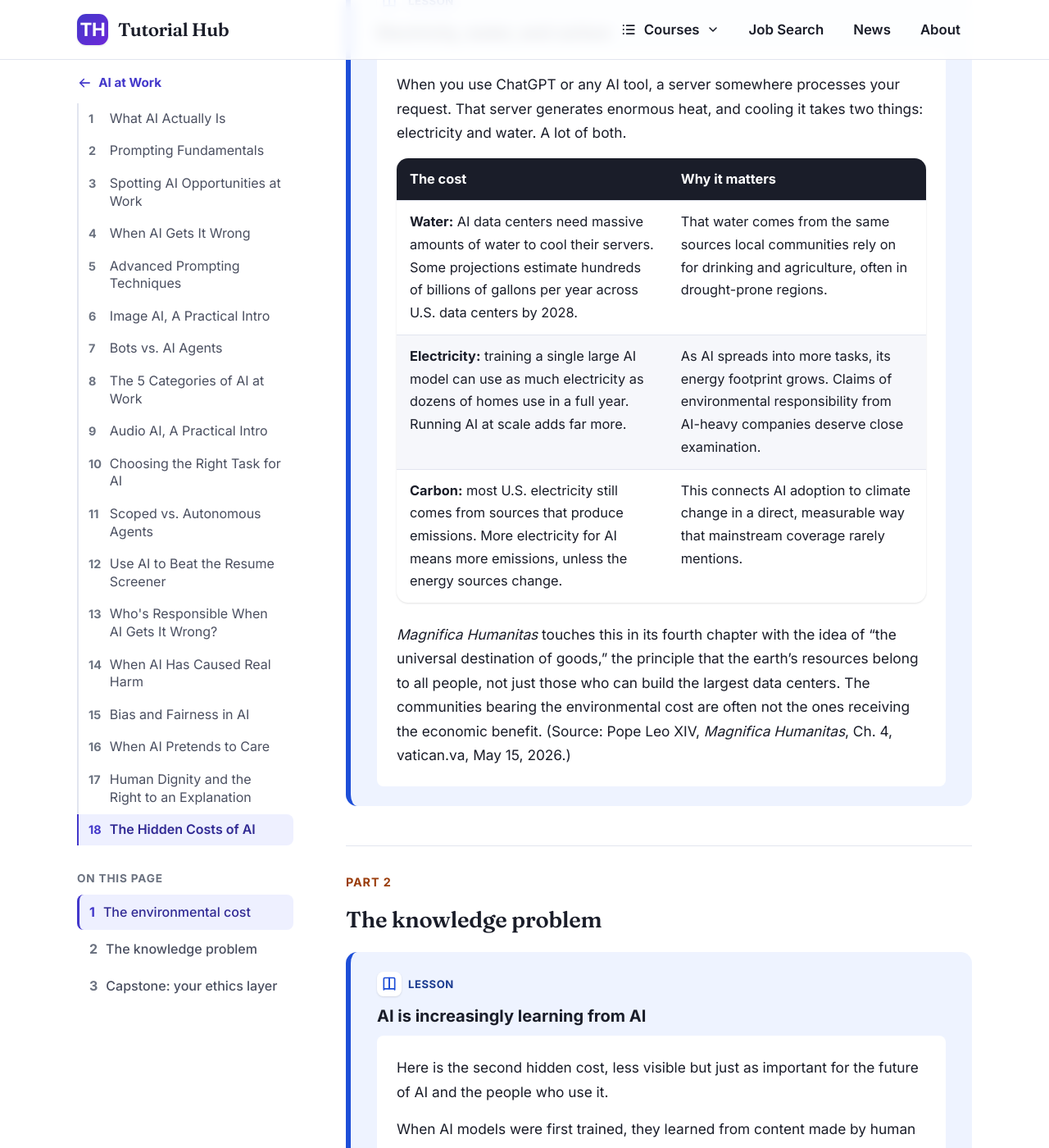
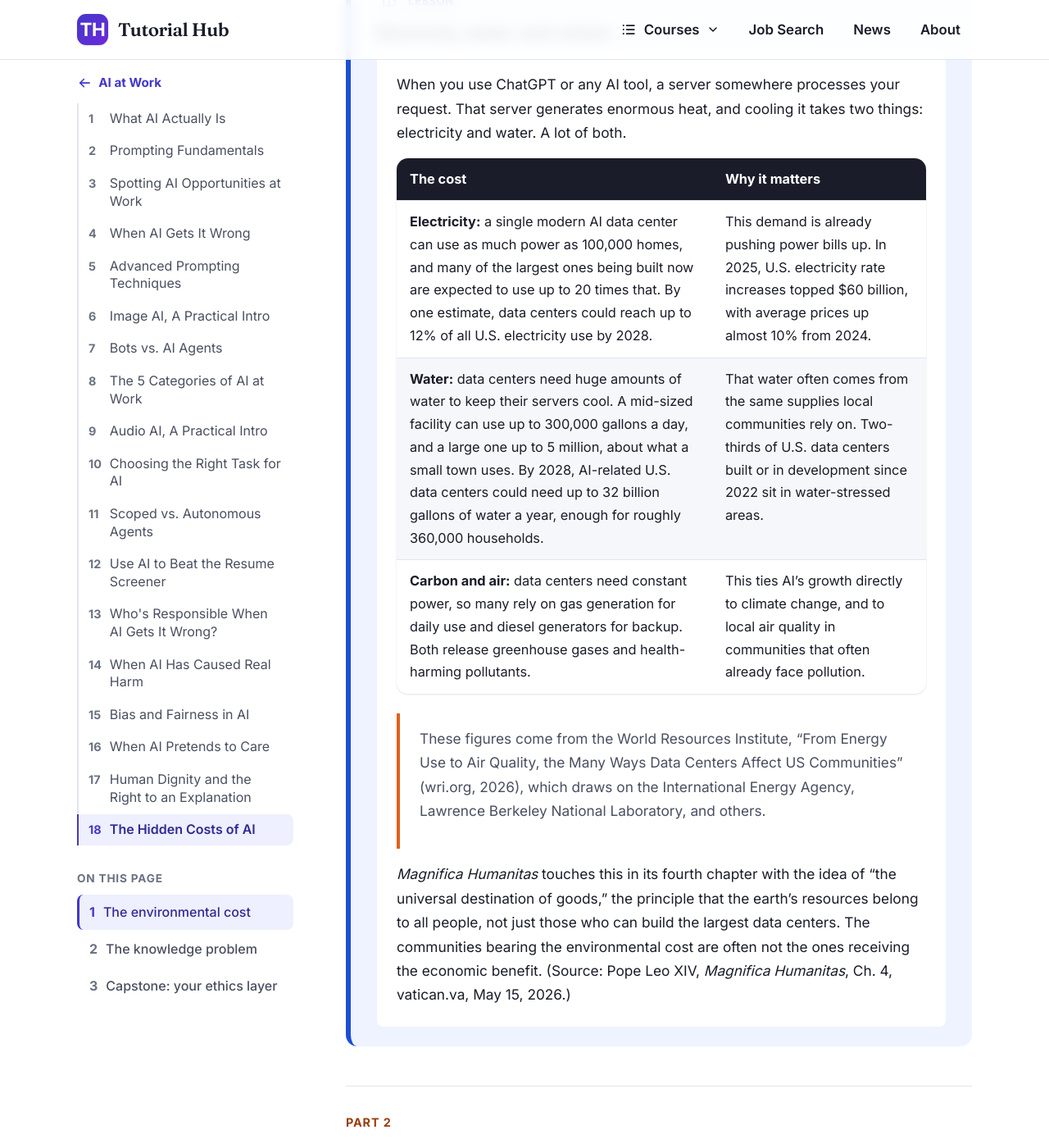
Before and after one commit to PC-Master-Race/CourseTech, a Jekyll site: the page built from _topics/hidden-costs-of-ai.md, in a window 1280 px wide and 1400 px high, scrolled down 1422 px. Shown: the whole window at 82% size. Built offline with Jekyll 4.4.1, drawn with Linux system fonts in a browser that asks for light colours; some of the changed text lies outside the part shown.

Commit message:
Source environmental figures to WRI in Hidden Costs lesson

```diff
--- a/_topics/hidden-costs-of-ai.md
+++ b/_topics/hidden-costs-of-ai.md
@@ -15,9 +15,11 @@ parts:
 
       | The cost | Why it matters |
       |---|---|
-      | **Water:** AI data centers need massive amounts of water to cool their servers. Some projections estimate hundreds of billions of gallons per year across U.S. data centers by 2028. | That water comes from the same sources local communities rely on for drinking and agriculture, often in drought-prone regions. |
-      | **Electricity:** training a single large AI model can use as much electricity as dozens of homes use in a full year. Running AI at scale adds far more. | As AI spreads into more tasks, its energy footprint grows. Claims of environmental responsibility from AI-heavy companies deserve close examination. |
-      | **Carbon:** most U.S. electricity still comes from sources that produce emissions. More electricity for AI means more emissions, unless the energy sources change. | This connects AI adoption to climate change in a direct, measurable way that mainstream coverage rarely mentions. |
+      | **Electricity:** a single modern AI data center can use as much power as 100,000 homes, and many of the largest ones being built now are expected to use up to 20 times that. By one estimate, data centers could reach up to 12% of all U.S. electricity use by 2028. | This demand is already pushing power bills up. In 2025, U.S. electricity rate increases topped $60 billion, with average prices up almost 10% from 2024. |
+      | **Water:** data centers need huge amounts of water to keep their servers cool. A mid-sized facility can use up to 300,000 gallons a day, and a large one up to 5 million, about what a small town uses. By 2028, AI-related U.S. data centers could need up to 32 billion gallons of water a year, enough for roughly 360,000 households. | That water often comes from the same supplies local communities rely on. Two-thirds of U.S. data centers built or in development since 2022 sit in water-stressed areas. |
+      | **Carbon and air:** data centers need constant power, so many rely on gas generation for daily use and diesel generators for backup. Both release greenhouse gases and health-harming pollutants. | This ties AI's growth directly to climate change, and to local air quality in communities that often already face pollution. |
+
+      > These figures come from the World Resources Institute, "From Energy Use to Air Quality, the Many Ways Data Centers Affect US Communities" (wri.org, 2026), which draws on the International Energy Agency, Lawrence Berkeley National Laboratory, and others.
 
       *Magnifica Humanitas* touches this in its fourth chapter with the idea of "the universal destination of goods," the principle that the earth's resources belong to all people, not just those who can build the largest data centers. The communities bearing the environmental cost are often not the ones receiving the economic benefit. (Source: Pope Leo XIV, *Magnifica Humanitas*, Ch. 4, vatican.va, May 15, 2026.)
 - title: The knowledge problem
@@ -50,7 +52,7 @@ parts:
     body: |
       Before you move to the capstone, make sure at least one fact from this lesson has actually landed.
 
-      Write one sentence: the fact that surprised you most, and why. Be specific. Not "AI uses a lot of water," but something like "I did not know that training one AI model can use as much electricity as dozens of homes in a full year, and that surprises me because..."
+      Write one sentence: the fact that surprised you most, and why. Be specific. Not "AI uses a lot of water," but something like "I did not know that a single AI data center can use as much power as 100,000 homes, and that surprises me because..."
 - title: 'Capstone: your ethics layer'
   intro: This pulls together everything from these ethics lessons and applies it to your own work. If you started an AI Workplace Framework in "Choosing the Right Task for AI," open it and find the AI-ready task you identified. That task is what you are examining now.
   blocks:
```
Also changed, not shown: preview/topics-hidden-costs-of-ai.html (+10 -7 lines).
